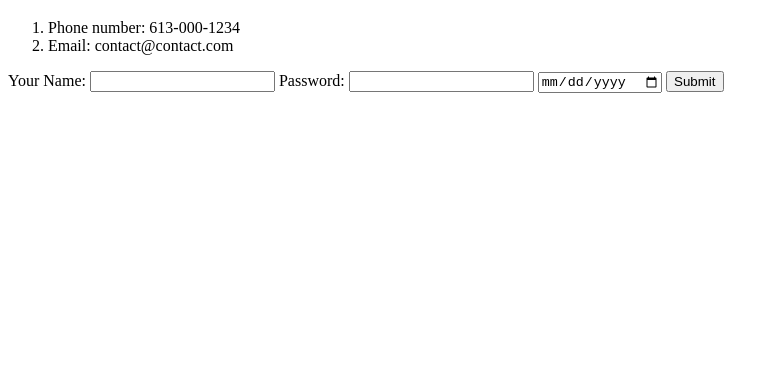
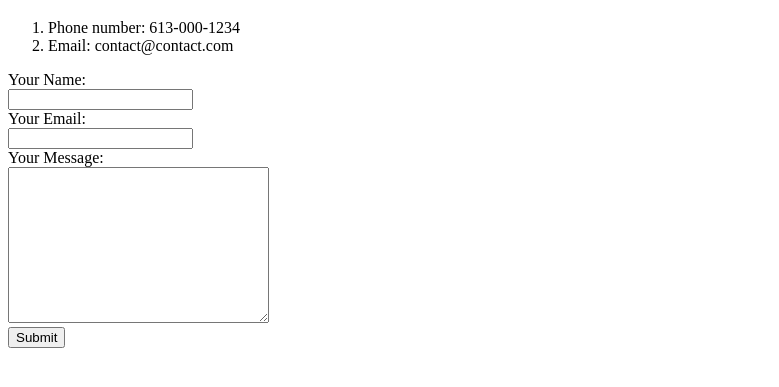
Before and after one commit to ibasky/cv2, a plain HTML site: page contact.html in a window 1280 px wide. Shown: the part 61-448 px from the top of the page, without its empty margins (0-779 px from the left). Drawn offline with Linux system fonts and the light colour scheme.

Commit message:
Update contact.html

```diff
--- a/contact.html
+++ b/contact.html
@@ -11,11 +11,12 @@
       <li>Email: contact@contact.com</li>
     </ol>
     <form class="" action="index.html" method="post">
-      <label for="">Your Name:</label>
-      <input type="text" name="" value="">
-      <label for="">Password:</label>
-      <input type="password" name="" value="">
-      <input type="date" name="" value="">
+      <label for="">Your Name:</label><br>
+      <input type="text" name="" value=""> <br>
+      <label>Your Email:</label><br>
+      <input type="email" name="" value=""><br>
+      <label for="">Your Message:</label><br>
+      <textarea name="Your Message" rows="10" cols="30"></textarea> <br>
       <input type="submit" name="" >
     </form>
   </body>
```
